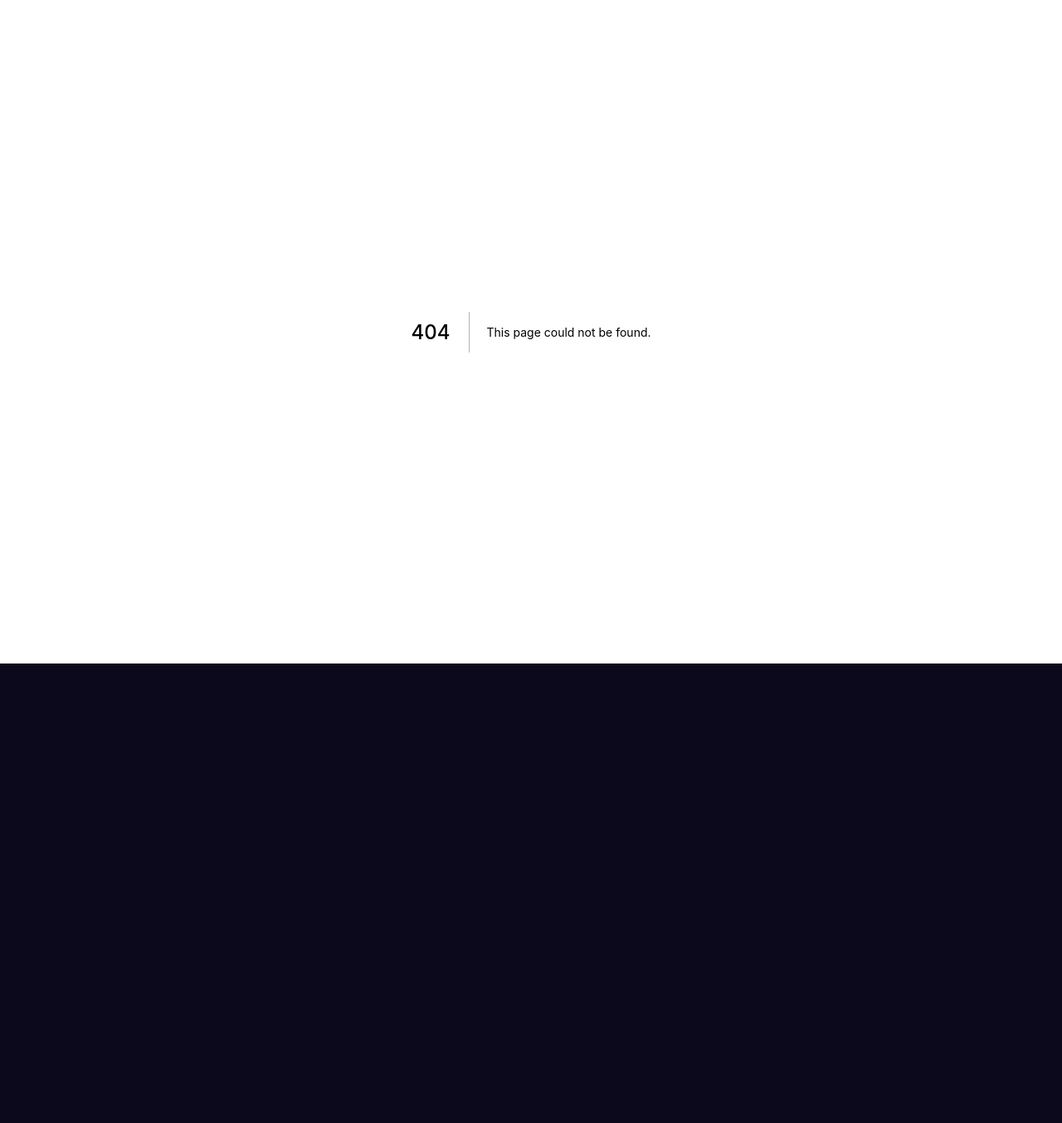
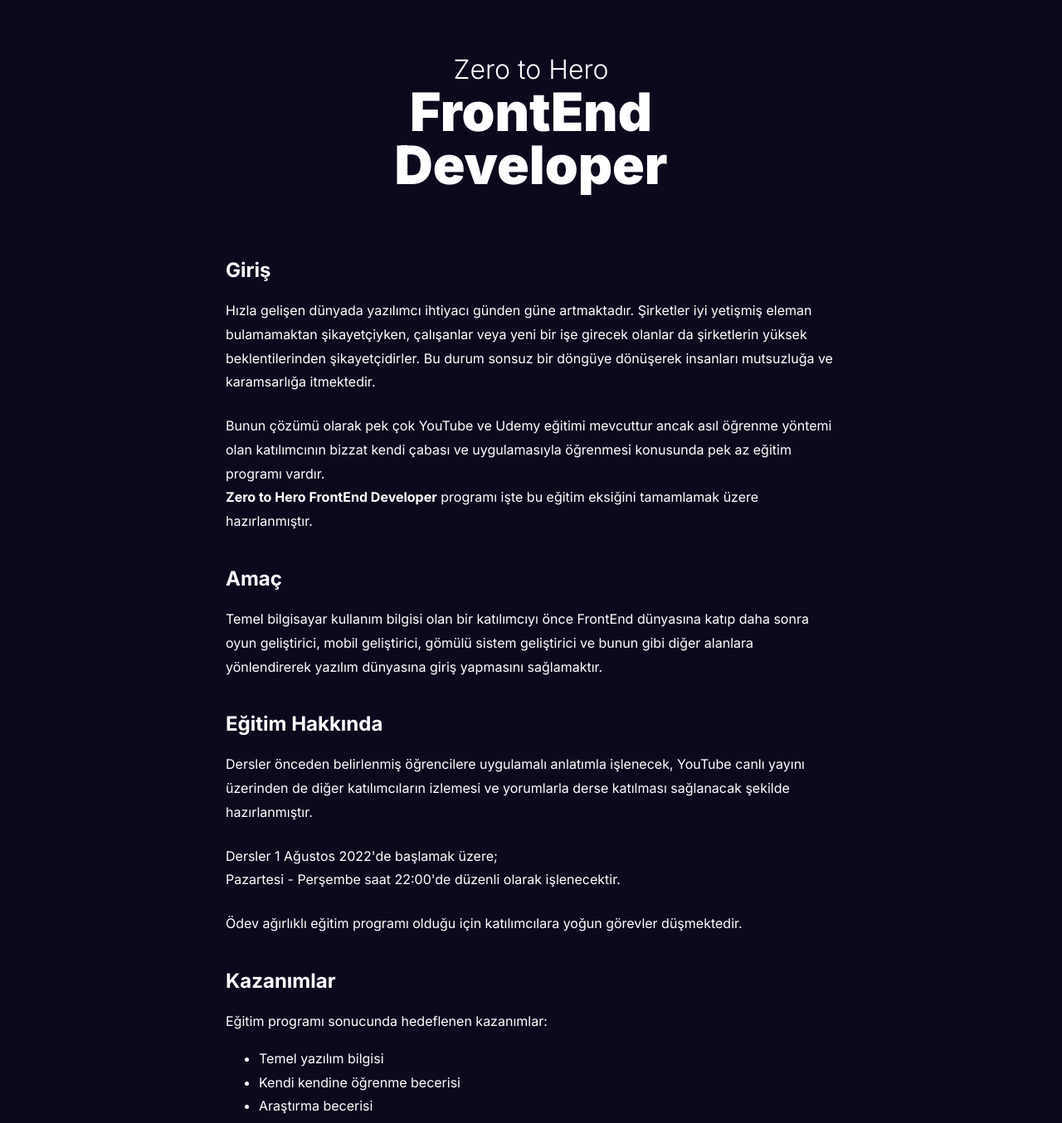
Before and after one commit to codesignist/web-site, a Next.js app: page /zero-to-hero in a window 1280 px wide. Before the commit this address had no page. Shown: the top 1354 px of the page at 83% size. Before the commit the page ends 800 px from the top, so only its background shows below. Built offline with nearby package versions, Linux system fonts and the light colour scheme.

Commit message:
Zero to Hero page added

```diff
--- /dev/null
+++ b/pages/zero-to-hero.js
@@ -0,0 +1,134 @@
+import styled from "styled-components";
+
+const Wrapper = styled.div`
+  margin: 0 auto;
+  padding: 0 1rem;
+  max-width: 768px;
+`;
+
+const H1 = styled.h1`
+  text-align: center;
+  margin-top: 64px;
+  margin-bottom: 80px;
+`;
+
+const Mini = styled.span`
+  font-size: 32px;
+  font-weight: 300;
+`;
+
+const Big = styled.div`
+  font-size: 64px;
+  font-weight: 900;
+  line-height: 1em;
+`;
+
+const H2 = styled.h2`
+  margin-top: 2.5rem;
+`;
+
+const P = styled.p`
+  line-height: 1.8;
+  margin-bottom: 1.5rem;
+`;
+
+const Question = styled.div`
+  font-weight: 600;
+`;
+
+const Answer = styled.div`
+  font-weight: 300;
+  margin-bottom: 1em;
+`;
+
+const Footer = styled.div`
+  padding-top: 128px;
+`;
+
+export default function ZeroToHero() {
+  return (
+    <>
+      <Wrapper>
+        <H1>
+          <Mini>Zero to Hero</Mini>
+          <Big>
+            FrontEnd
+            <br />
+            Developer
+          </Big>
+        </H1>
+      </Wrapper>
+      <Wrapper>
+        <H2>Giriş</H2>
+        <P>
+          Hızla gelişen dünyada yazılımcı ihtiyacı günden güne artmaktadır.
+          Şirketler iyi yetişmiş eleman bulamamaktan şikayetçiyken, çalışanlar
+          veya yeni bir işe girecek olanlar da şirketlerin yüksek
+          beklentilerinden şikayetçidirler. Bu durum sonsuz bir döngüye
+          dönüşerek insanları mutsuzluğa ve karamsarlığa itmektedir.
+        </P>
+        <P>
+          Bunun çözümü olarak pek çok YouTube ve Udemy eğitimi mevcuttur ancak
+          asıl öğrenme yöntemi olan katılımcının bizzat kendi çabası ve
+          uygulamasıyla öğrenmesi konusunda pek az eğitim programı vardır.
+          <br />
+          <b>Zero to Hero FrontEnd Developer</b> programı işte bu eğitim
+          eksiğini tamamlamak üzere hazırlanmıştır.
+        </P>
+        <H2>Amaç</H2>
+        <P>
+          Temel bilgisayar kullanım bilgisi olan bir katılımcıyı önce FrontEnd
+          dünyasına katıp daha sonra oyun geliştirici, mobil geliştirici, gömülü
+          sistem geliştirici ve bunun gibi diğer alanlara yönlendirerek yazılım
+          dünyasına giriş yapmasını sağlamaktır.
+        </P>
+        <H2>Eğitim Hakkında</H2>
+        <P>
+          Dersler önceden belirlenmiş öğrencilere uygulamalı anlatımla
+          işlenecek, YouTube canlı yayını üzerinden de diğer katılımcıların
+          izlemesi ve yorumlarla derse katılması sağlanacak şekilde
+          hazırlanmıştır.
+        </P>
+        <P>
+          Dersler 1 Ağustos 2022'de başlamak üzere;
+          <br />
+          Pazartesi - Perşembe saat 22:00'de düzenli olarak işlenecektir.
+        </P>
+        <P>
+          Ödev ağırlıklı eğitim programı olduğu için katılımcılara yoğun
+          görevler düşmektedir.
+        </P>
+        <H2>Kazanımlar</H2>
+        <P>
+          Eğitim programı sonucunda hedeflenen kazanımlar:
+          <ul>
+            <li>Temel yazılım bilgisi</li>
+            <li>Kendi kendine öğrenme becerisi</li>
+            <li>Araştırma becerisi</li>
+            <li>Dokümantasyon okuma becerisi</li>
+            <li>Teknoloji okur yazarlığı</li>
+            <li>Diğer yazılım dillerinin önünün açılması</li>
+          </ul>
+        </P>
+        <H2>Sık Sorulan Sorular</H2>
+        <Question>Eğitim ücretli mi?</Question>
+        <Answer>Ücretsiz</Answer>
+        <Question>Ne zaman başlayacak?</Question>
+        <Answer>1 Ağustos 2022</Answer>
+        <Question>Haftada kaç gün?</Question>
+        <Answer>
+          Pazartesi - Perşembe saat 22:00 olmak üzere haftada 2 gün ders
+          işlenecek.
+        </Answer>
+        <Question>Eğitim hangi programlama dili üzerinde olacak?</Question>
+        <Answer>JavaScript</Answer>
+        <Question>Eğitim sonrası iş garantisi var mı?</Question>
+        <Answer>
+          İş garantisi yok ancak pek çok firmanın yazılımcı arayışı mevcut. İş
+          bulma potansiyeli yüksek.
+        </Answer>
+        <Footer />
+      </Wrapper>
+    </>
+  );
+}
```
Also changed, not shown: 1 other file (tests, documents, lock files or other folders).
